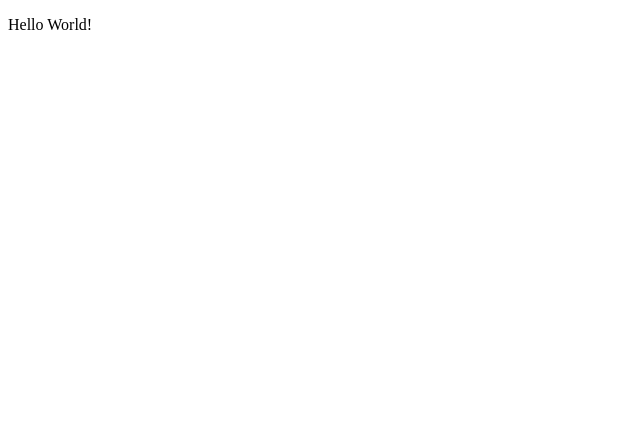
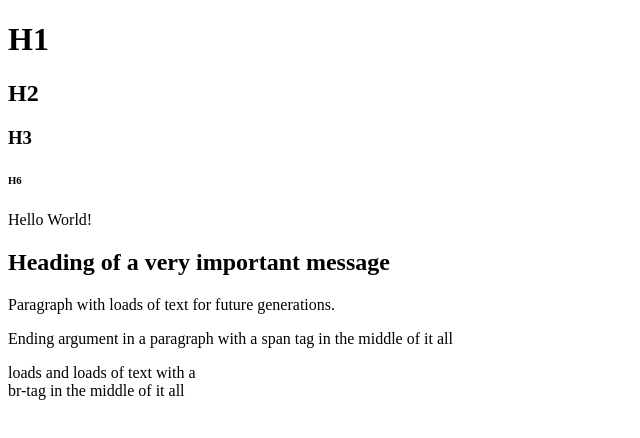
Before and after one commit to paulssona/test-git, a plain HTML site: page index.html in a window 1280 px wide. Shown: the whole page, without its empty margins (0-640 px from the left). Drawn offline with Linux system fonts and the light colour scheme.

Commit message:
add content index.html add file structure

```diff
--- a/index.html
+++ b/index.html
@@ -3,9 +3,21 @@
     <head>
         <meta charset="UTF-8">
         <meta name="viewport" content="width=device-width, initial-scale=1.0">
-    <title>Document</title>
+        <title>Website title</title>
     </head>
     <body>
+        <H1>H1</H1>
+        <h2>H2</h2>
+        <h3>H3</h3>
+        <h6>H6</h6>
         <p>Hello World!</p>
+        <div>
+            <h2>Heading of a very important message</h2>
+            <p>Paragraph with loads of text for future generations.</p>
+        </div>
+        <p>Ending argument in a paragraph with a <span>span tag </span>in the
+            middle of it all</p>
+        <!--- Hemligt meddelande -->
+        <p>loads and loads of text with a <br> br-tag in the middle of it all</p>
     </body>
 </html>
```
Also changed, not shown: pages/contact.html (added, +1 -0 lines), pages/formating.html (added), styles/contact.css (added). Lines whose indentation alone changed are shown as unchanged.
